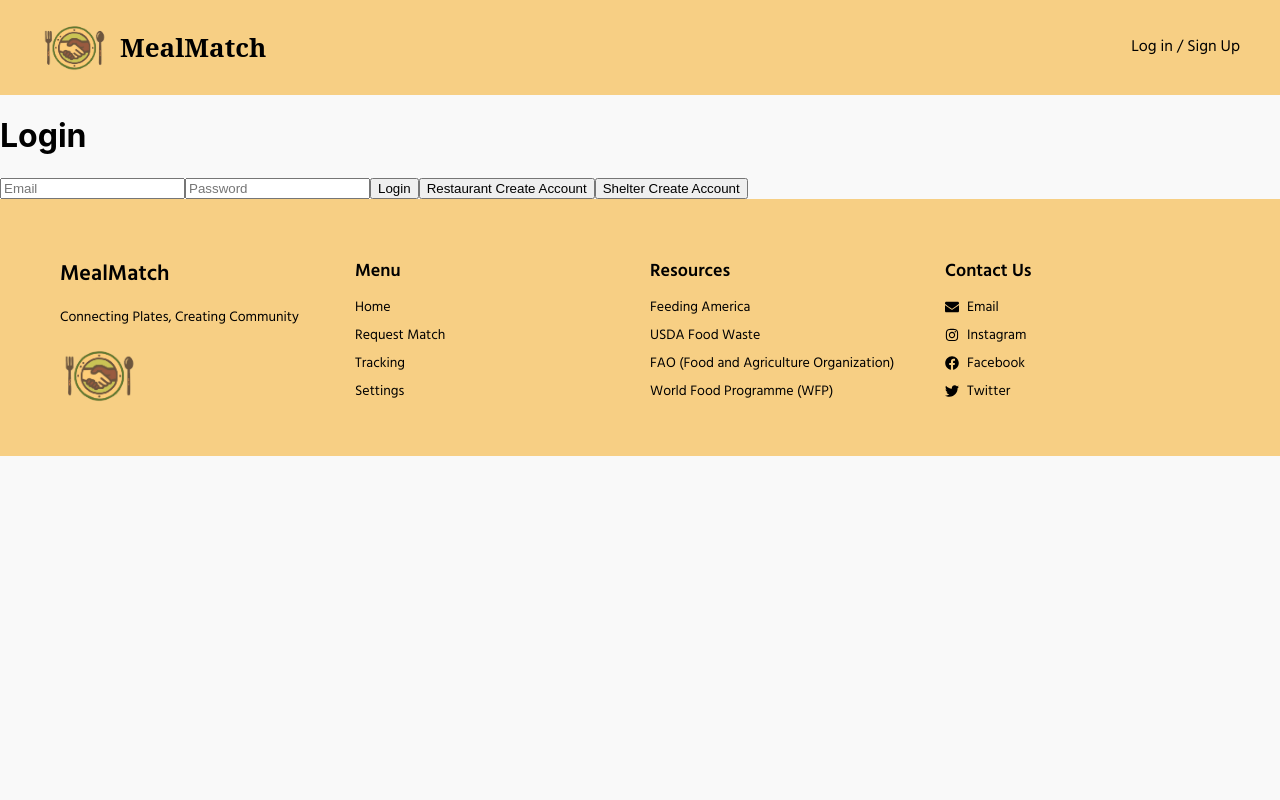
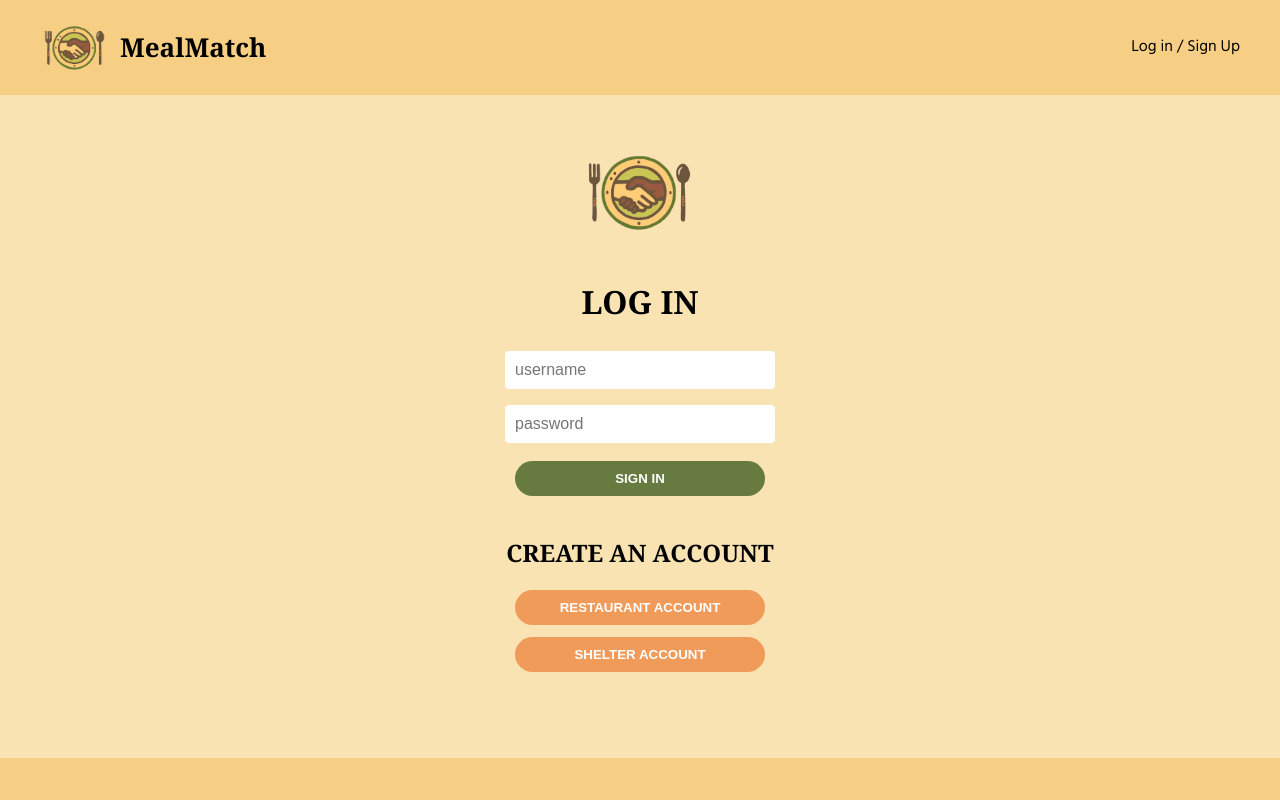
Before and after one commit to anvita-g/MealMatch, a React (Create React App) app in the folder frontend/: page /login in a window 1280 px wide. Shown: the top 800 px of the page. Built offline with nearby package versions, Linux system fonts and the light colour scheme.

Commit message:
added login

```diff
--- a/frontend/src/pages/login/Login.css
+++ b/frontend/src/pages/login/Login.css
@@ -1 +1,76 @@
-/* Login.css */
+@import url('https://fonts.googleapis.com/css2?family=Hind&family=Noto+Serif:wght@700&display=swap');
+
+body {
+  margin: 0;
+  padding: 0;
+  background-color: #fae3b2;
+  font-family: 'Hind', sans-serif;
+}
+
+.login-container {
+  display: flex;
+  flex-direction: column;
+  align-items: center;
+  padding-top: 50px;
+  padding-bottom: 80px;
+}
+
+.login-logo {
+  width: 120px;
+  height: auto;
+  margin-bottom: 20px;
+}
+
+.login-title {
+  font-family: 'Noto Serif', serif;
+  font-weight: bold;
+  margin-bottom: 20px;
+}
+
+.login-input {
+  width: 250px;
+  padding: 10px;
+  margin: 8px 0;
+  border: none;
+  border-radius: 4px;
+  font-size: 16px;
+}
+
+.login-button {
+  width: 250px;
+  padding: 10px;
+  background-color: #677A3F;
+  color: white;
+  font-weight: bold;
+  border: none;
+  border-radius: 20px;
+  margin-top: 10px;
+  cursor: pointer;
+}
+
+.account-heading {
+  font-family: 'Noto Serif', serif;
+  font-weight: bold;
+  margin-top: 40px;
+  margin-bottom: 15px;
+}
+
+.restaurant-button,
+.shelter-button {
+  width: 250px;
+  padding: 10px;
+  color: white;
+  font-weight: bold;
+  border: none;
+  border-radius: 20px;
+  margin: 6px 0;
+  cursor: pointer;
+}
+
+.restaurant-button {
+  background-color: #F19B5A;
+}
+
+.shelter-button {
+  background-color: #F19B5A;
+}
--- a/frontend/src/pages/login/Login.jsx
+++ b/frontend/src/pages/login/Login.jsx
@@ -2,6 +2,7 @@ import { useState } from "react";
 import { useNavigate } from "react-router-dom";
 import { signInWithEmailAndPassword } from "firebase/auth";
 import { auth } from "../../firebaseConfig";
+import "./Login.css";
 
 function Login() {
   const [email, setEmail] = useState("");
@@ -18,24 +19,43 @@ function Login() {
   };
 
   return (
-    <div>
-      <h1>Login</h1>
+    <div className="login-container">
+      <img
+        src="/logo.png" // replace with your actual logo path
+        alt="Meal Match Logo"
+        className="login-logo"
+      />
+      <h1 className="login-title">LOG IN</h1>
+
       <input
-        type="email"
-        placeholder="Email"
+        className="login-input"
+        type="text"
+        placeholder="username"
         onChange={(e) => setEmail(e.target.value)}
       />
       <input
+        className="login-input"
         type="password"
-        placeholder="Password"
+        placeholder="password"
         onChange={(e) => setPassword(e.target.value)}
       />
-      <button onClick={handleLogin}>Login</button>
-      <button onClick={() => navigate("/restaurant-login")}>
-        Restaurant Create Account
+      <button className="login-button" onClick={handleLogin}>
+        SIGN IN
       </button>
-      <button onClick={() => navigate("/shelter-login")}>
-        Shelter Create Account
+
+      <h2 className="account-heading">CREATE AN ACCOUNT</h2>
+
+      <button
+        className="restaurant-button"
+        onClick={() => navigate("/restaurant-login")}
+      >
+        RESTAURANT ACCOUNT
+      </button>
+      <button
+        className="shelter-button"
+        onClick={() => navigate("/shelter-login")}
+      >
+        SHELTER ACCOUNT
       </button>
     </div>
   );
--- a/package.json
+++ b/package.json
@@ -5,6 +5,7 @@
   "description": "MealMatch: Connecting Plates, Creating Community",
   "main": "index.js",
   "dependencies": {
+    "firebase": "^11.5.0",
     "react": "^18.2.0",
     "react-dom": "^18.2.0",
     "react-icons": "^5.5.0",
```
Also changed, not shown: 1 other file (tests, documents, lock files or other folders).
